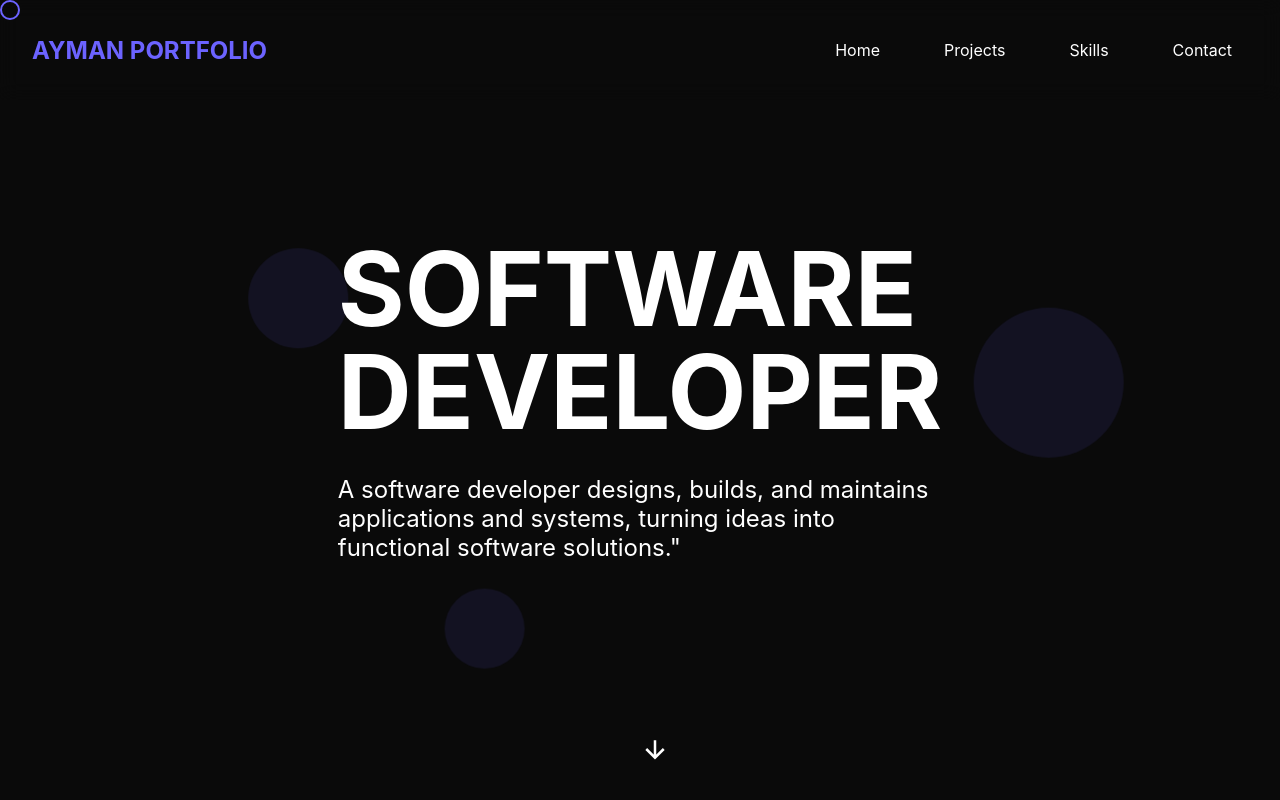
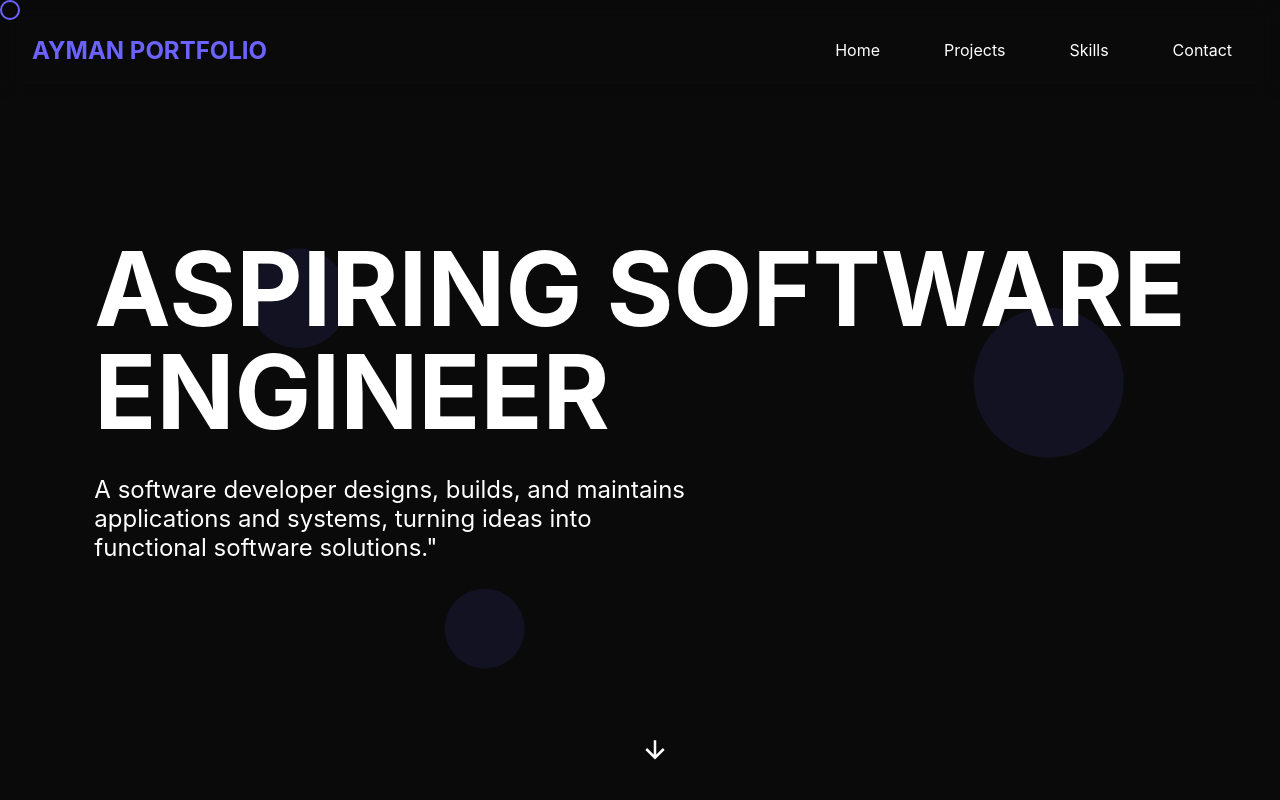
Before and after one commit to Ayman6600/html-css-portfolio, a plain HTML site: page index.html in a window 1280 px wide. Shown: the top 800 px of the page. Drawn offline with Linux system fonts and the light colour scheme.

Commit message:
Update index.html

```diff
--- a/index.html
+++ b/index.html
@@ -3,7 +3,7 @@
 <head>
     <meta charset="UTF-8">
     <meta name="viewport" content="width=device-width, initial-scale=1.0">
-    <title>AYMAN Portfolio</title>
+    <title>Ayman Shilledar </title>
     <style>
         * {
             margin: 0;
@@ -351,7 +351,7 @@
             <div class="shape" style="width: 80px; height: 80px; left: 30%; bottom: 20%;"></div>
         </div>
         <div class="hero-content">
-            <h1>SOFTWARE<br>DEVELOPER</h1>
+            <h1> ASPIRING SOFTWARE<br>ENGINEER</h1>
             <p>A software developer designs, builds, and maintains applications and systems, turning ideas into functional software solutions."</p>
         </div>
         <div class="scroll-indicator">
```
